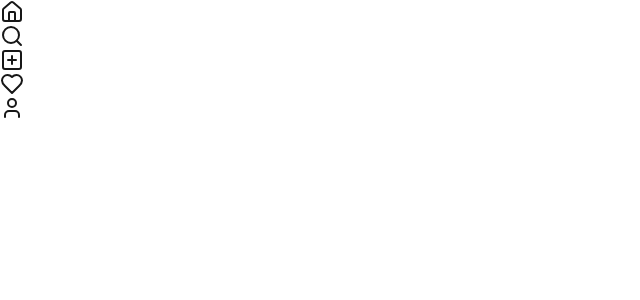
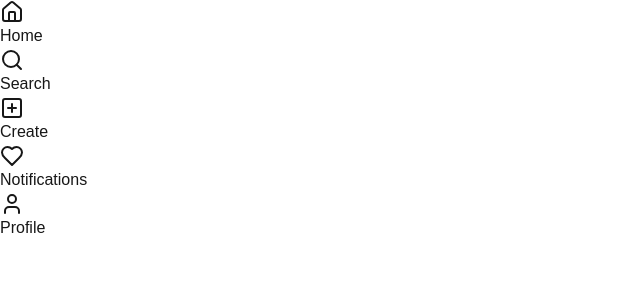
Before and after one commit to Michael-Dale/EMCCYouthApp, a Next.js app: page / in a window 1280 px wide. Shown: the top 300 px of the page, without its empty margins (0-640 px from the left). Built offline with nearby package versions, Linux system fonts and the light colour scheme.

Commit message:
V0 nav bar

```diff
--- a/package.json
+++ b/package.json
@@ -10,6 +10,7 @@
   },
   "dependencies": {
     "@svgr/webpack": "^8.1.0",
+    "lucide-react": "^0.446.0",
     "next": "14.2.13",
     "react": "^18",
     "react-dom": "^18"
--- a/src/app/components/Navbar.jsx
+++ b/src/app/components/Navbar.jsx
@@ -1,28 +1,26 @@
-import React from "react";
-import { Home, Search, PlusSquare, Heart, User } from "lucide-react";
-import Link from "next/link";
+import React from 'react'
+import { Home, Search, PlusSquare, Heart, User } from "lucide-react"
+import Link from "next/link"
 
 function NavbarIcon({ icon: Icon, label }) {
-  // Rename this to match the usage below
   return (
     <Link href="#" className="flex flex-col items-center text-white">
       <Icon className="w-6 h-6 mb-1" />
       <span className="text-xs">{label}</span>
     </Link>
-  );
+  )
 }
 
-export default function Navbar() {
+export default function Component() {
   return (
-    <nav className="fixed bottom-0 left-0 right-0 bg-black p-4 ">
+    <nav className="fixed bottom-0 left-0 right-0 bg-black p-4 rounded-t-3xl">
       <div className="flex justify-around items-center max-w-screen-lg mx-auto">
-        <NavbarIcon icon={Home}/>{" "}
-        {/* Now matches the correct component name */}
-        <NavbarIcon icon={Search}/>
-        <NavbarIcon icon={PlusSquare}/>
-        <NavbarIcon icon={Heart}/>
-        <NavbarIcon icon={User}/>
+        <NavbarIcon icon={Home} label="Home" />
+        <NavbarIcon icon={Search} label="Search" />
+        <NavbarIcon icon={PlusSquare} label="Create" />
+        <NavbarIcon icon={Heart} label="Notifications" />
+        <NavbarIcon icon={User} label="Profile" />
       </div>
     </nav>
-  );
+  )
 }
```
Also changed, not shown: 1 other file (tests, documents, lock files or other folders).
